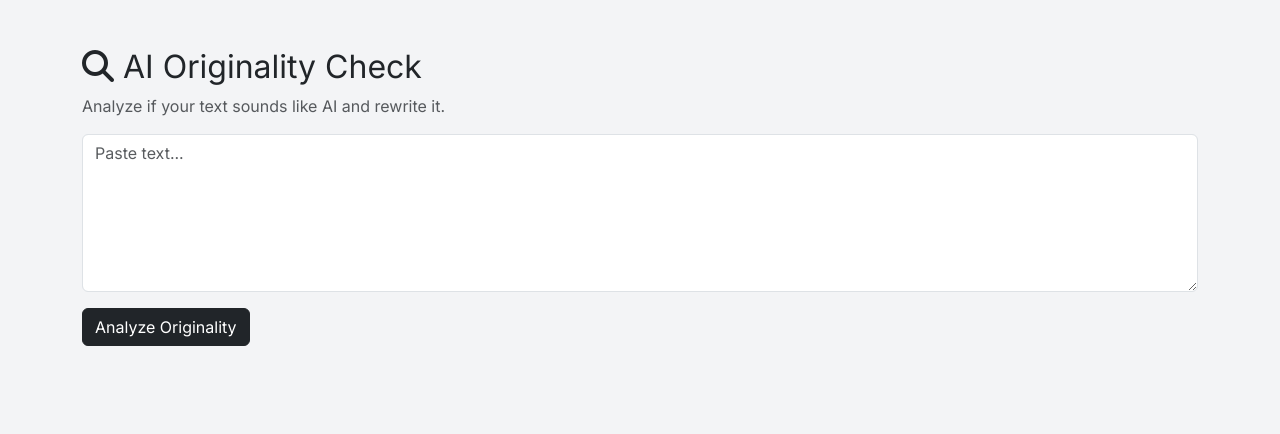
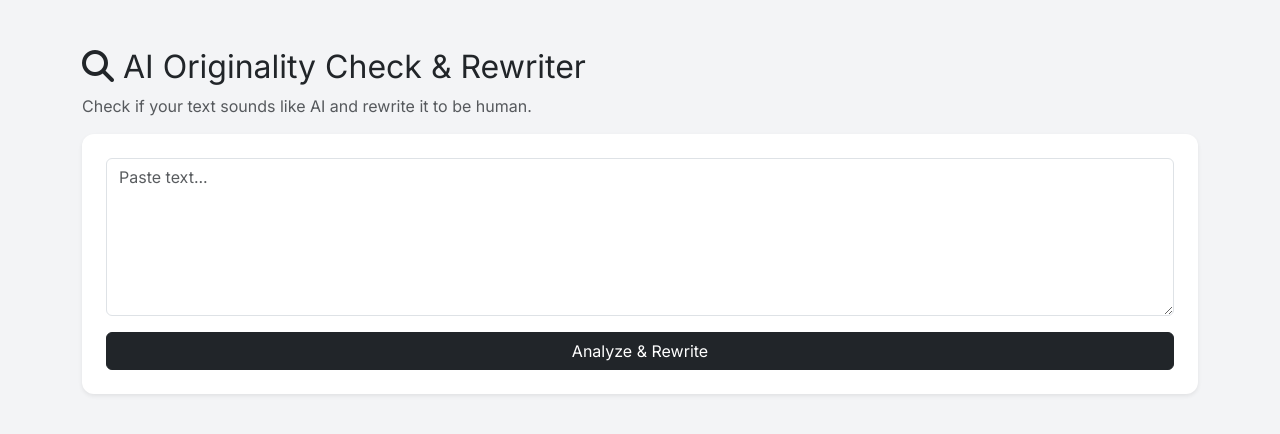
Before and after one commit to dilawar47866/MySEOTooler_V5, a Python web app: template templates/plagiarism_checker.html in a window 1280 px wide. Shown: the top 434 px of the page. Run offline with Jinja, Linux system fonts and the light colour scheme; the template is opened without the code that fills it, so the values that code supplies are empty.

Commit message:
Update plagiarism_checker.html

```diff
--- a/templates/plagiarism_checker.html
+++ b/templates/plagiarism_checker.html
@@ -1,20 +1,24 @@
 {% extends "base.html" %}
 {% block content %}
 <div class="container mt-5">
-    <h2><i class="fas fa-search text-dark"></i> AI Originality Check</h2>
-    <p class="text-muted">Analyze if your text sounds like AI and rewrite it.</p>
-    <textarea id="text" class="form-control mb-3" rows="6" placeholder="Paste text..."></textarea>
-    <button class="btn btn-dark" onclick="checkPlag()">Analyze Originality</button>
-    <div id="output" class="mt-3 card p-3 d-none"></div>
+    <h2><i class="fas fa-search text-dark"></i> AI Originality Check & Rewriter</h2>
+    <p class="text-muted">Check if your text sounds like AI and rewrite it to be human.</p>
+    <div class="card p-4 shadow-sm">
+        <textarea id="text" class="form-control mb-3" rows="6" placeholder="Paste text..."></textarea>
+        <button class="btn btn-dark w-100" onclick="checkPlag()">Analyze & Rewrite</button>
+    </div>
+    <div id="loading" class="text-center mt-3 d-none"><div class="spinner-border"></div></div>
+    <div id="output" class="mt-3 card p-3 d-none" style="white-space: pre-wrap;"></div>
 </div>
 <script>
 async function checkPlag() {
     const t = document.getElementById('text').value;
     if(!t) return;
-    document.getElementById('output').classList.remove('d-none');
-    document.getElementById('output').innerText = "Analyzing...";
+    document.getElementById('loading').classList.remove('d-none');
     const res = await fetch('/api/generate-content', {method:'POST', headers:{'Content-Type':'application/json'}, body:JSON.stringify({keyword: `Analyze this text for AI patterns. Give a percentage score of how "Human" it sounds. Then, rewrite it to sound 100% unique and human. Text: "${t}"`, mode:'standard'})});
     const d = await res.json();
+    document.getElementById('loading').classList.add('d-none');
+    document.getElementById('output').classList.remove('d-none');
     document.getElementById('output').innerHTML = d.html_content;
 }
 </script>
```
